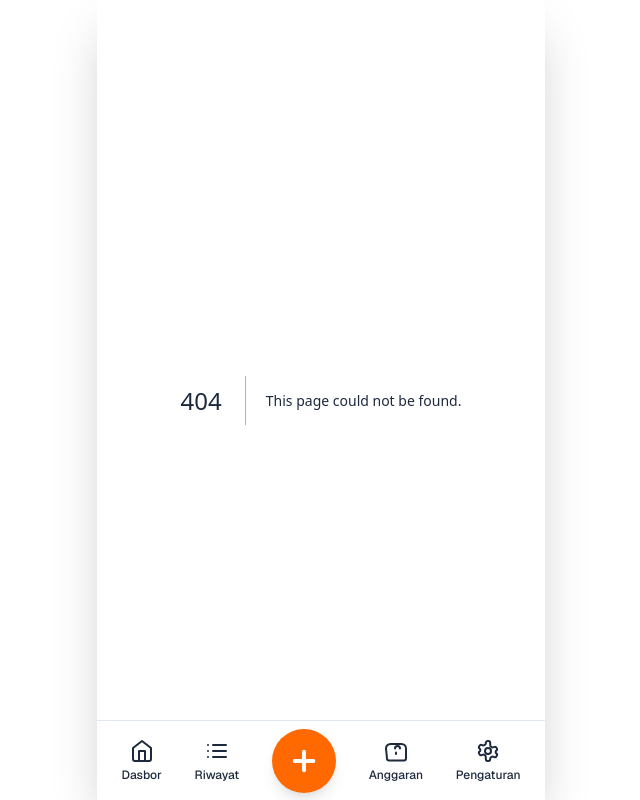
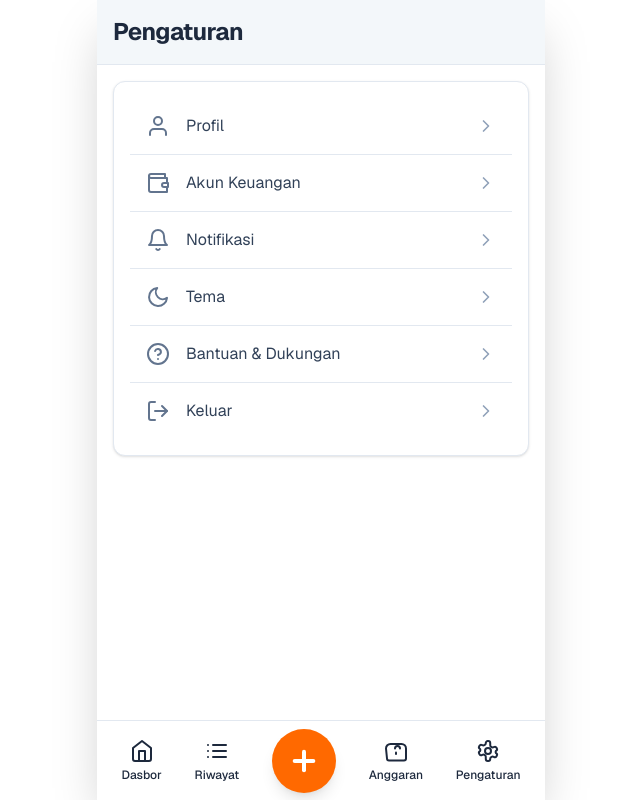
Before and after one commit to reserver-id/finris, a Next.js app: page /settings in a window 1280 px wide. Before the commit this address had no page. Shown: the whole page, without its empty margins (319-959 px from the left). Built offline with nearby package versions, Linux system fonts and the light colour scheme.

Commit message:
added settings page
Signed-off-by: yusufneeson <yusufneeson@gmail.com>

```diff
--- /dev/null
+++ b/src/app/settings/page.jsx
@@ -0,0 +1,5 @@
+import Settings from "RSV/components/Settings";
+
+export default function SettingsPage() {
+	return <Settings />;
+}
--- /dev/null
+++ b/src/components/Settings.jsx
@@ -0,0 +1,158 @@
+import Link from "next/link";
+import Card from "./Card";
+import Header from "./Header";
+import { WalletIcon } from "./constants";
+
+export default function Settings() {
+	const settingsOptions = [
+		{
+			name: "Profil",
+			icon: (
+				<svg
+					xmlns="http://www.w3.org/2000/svg"
+					width="24"
+					height="24"
+					viewBox="0 0 24 24"
+					fill="none"
+					stroke="currentColor"
+					strokeWidth="2"
+					strokeLinecap="round"
+					strokeLinejoin="round"
+				>
+					<path d="M20 21v-2a4 4 0 0 0-4-4H8a4 4 0 0 0-4 4v2"></path>
+					<circle cx="12" cy="7" r="4"></circle>
+				</svg>
+			),
+			path: "/settings/profile",
+		},
+		{
+			name: "Akun Keuangan",
+			icon: <WalletIcon />,
+			path: "/settings/accounts",
+		},
+		{
+			name: "Notifikasi",
+			icon: (
+				<svg
+					xmlns="http://www.w3.org/2000/svg"
+					width="24"
+					height="24"
+					viewBox="0 0 24 24"
+					fill="none"
+					stroke="currentColor"
+					strokeWidth="2"
+					strokeLinecap="round"
+					strokeLinejoin="round"
+				>
+					<path d="M18 8A6 6 0 0 0 6 8c0 7-3 9-3 9h18s-3-2-3-9" />
+					<path d="M13.73 21a2 2 0 0 1-3.46 0" />
+				</svg>
+			),
+			path: "/settings/notifications",
+		},
+		{
+			name: "Tema",
+			icon: (
+				<svg
+					xmlns="http://www.w3.org/2000/svg"
+					width="24"
+					height="24"
+					viewBox="0 0 24 24"
+					fill="none"
+					stroke="currentColor"
+					strokeWidth="2"
+					strokeLinecap="round"
+					strokeLinejoin="round"
+				>
+					<path d="M21 12.79A9 9 0 1 1 11.21 3 7 7 0 0 0 21 12.79z"></path>
+				</svg>
+			),
+			path: "/settings/theme",
+		},
+		{
+			name: "Bantuan & Dukungan",
+			icon: (
+				<svg
+					xmlns="http://www.w3.org/2000/svg"
+					width="24"
+					height="24"
+					viewBox="0 0 24 24"
+					fill="none"
+					stroke="currentColor"
+					strokeWidth="2"
+					strokeLinecap="round"
+					strokeLinejoin="round"
+				>
+					<circle cx="12" cy="12" r="10"></circle>
+					<path d="M9.09 9a3 3 0 0 1 5.83 1c0 2-3 3-3 3"></path>
+					<line x1="12" y1="17" x2="12.01" y2="17"></line>
+				</svg>
+			),
+			path: "/settings/help",
+		},
+		{
+			name: "Keluar",
+			icon: (
+				<svg
+					xmlns="http://www.w3.org/2000/svg"
+					width="24"
+					height="24"
+					viewBox="0 0 24 24"
+					fill="none"
+					stroke="currentColor"
+					strokeWidth="2"
+					strokeLinecap="round"
+					strokeLinejoin="round"
+				>
+					<path d="M9 21H5a2 2 0 0 1-2-2V5a2 2 0 0 1 2-2h4"></path>
+					<polyline points="16 17 21 12 16 7"></polyline>
+					<line x1="21" y1="12" x2="9" y2="12"></line>
+				</svg>
+			),
+			path: "/logout",
+		},
+	];
+
+	return (
+		<div>
+			<Header title="Pengaturan" />
+			<div className="p-4">
+				<Card className="p-2">
+					<ul className="divide-y divide-slate-200">
+						{settingsOptions.map((option) => (
+							<li key={option.name}>
+								<Link
+									href={option.path}
+									className="flex items-center justify-between p-4 hover:bg-slate-50 rounded-lg cursor-pointer transition-colors duration-200"
+								>
+									<div className="flex items-center">
+										<div className="text-slate-500 mr-4">
+											{option.icon}
+										</div>
+										<span className="text-slate-700">
+											{option.name}
+										</span>
+									</div>
+									<svg
+										xmlns="http://www.w3.org/2000/svg"
+										width="20"
+										height="20"
+										viewBox="0 0 24 24"
+										fill="none"
+										stroke="currentColor"
+										strokeWidth="2"
+										strokeLinecap="round"
+										strokeLinejoin="round"
+										className="text-slate-400"
+									>
+										<polyline points="9 18 15 12 9 6"></polyline>
+									</svg>
+								</Link>
+							</li>
+						))}
+					</ul>
+				</Card>
+			</div>
+		</div>
+	);
+}
```
